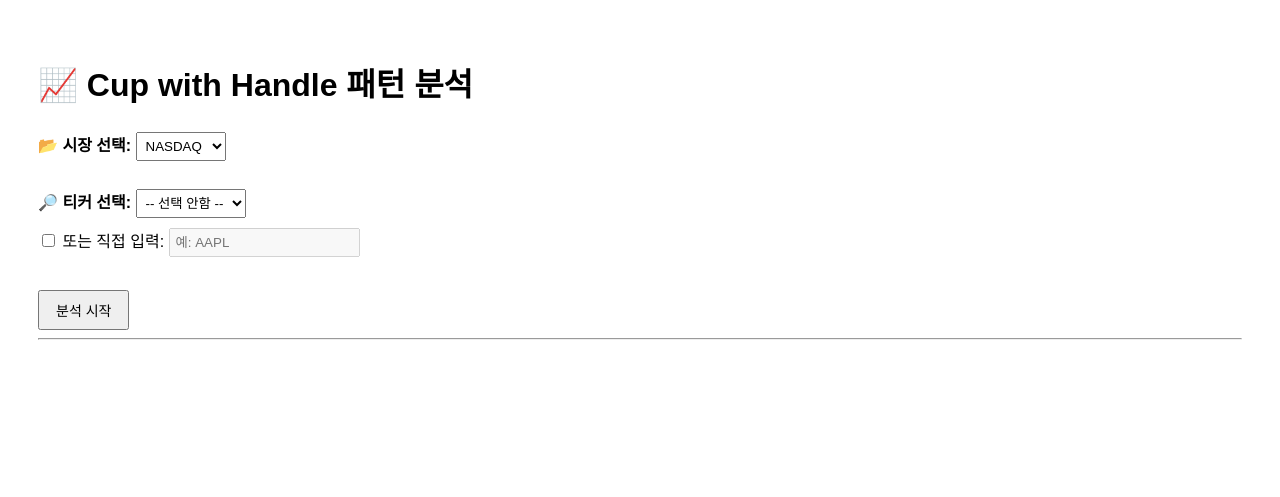
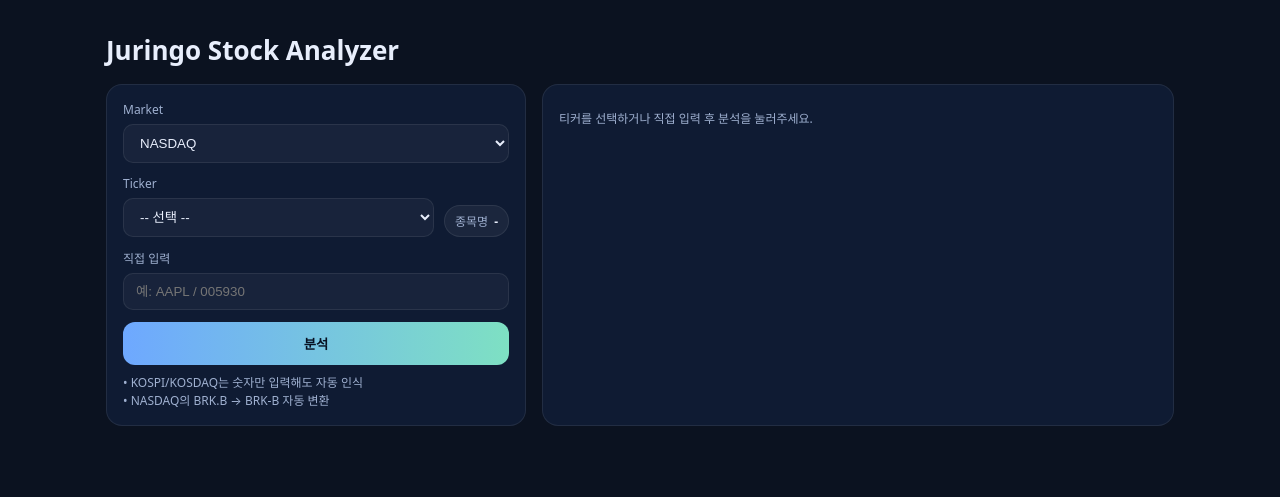
Before and after one commit to juringopr/juringo-app, a Flask app: template templates/index.html in a window 1280 px wide. Shown: the top 497 px of the page. Run offline with Flask 3, Linux system fonts and the light colour scheme; the template is opened without the code that fills it, so the values that code supplies are empty.

Commit message:
index.html

```diff
--- a/templates/index.html
+++ b/templates/index.html
@@ -1,69 +1,240 @@
-<!DOCTYPE html>
-<html>
+<!doctype html>
+<html lang="ko">
 <head>
-    <meta charset="UTF-8">
-    <title>📊 Cup with Handle 분석기</title>
+  <meta charset="utf-8" />
+  <meta name="viewport" content="width=device-width, initial-scale=1" />
+  <title>Juringo Analyzer</title>
+
   <style>
-        body { font-family: Arial, sans-serif; padding: 30px; }
-        label { font-weight: bold; }
-        select, input[type="text"] { padding: 5px; margin: 5px 0; }
-        button { padding: 8px 16px; margin-top: 10px; font-size: 14px; }
-        pre { white-space: pre-wrap; font-family: inherit; }
+    :root {
+      --bg: #0b1220;
+      --card: #0f1b33;
+      --text: #e8eefc;
+      --muted: #9fb0d0;
+      --line: rgba(255,255,255,.08);
+      --accent: #6ea8ff;
+      --accent2: #7ee0c3;
+    }
+
+    * { box-sizing: border-box; }
+
+    body {
+      margin: 0;
+      font-family: system-ui, -apple-system, "Apple SD Gothic Neo", "Noto Sans KR", sans-serif;
+      background: var(--bg);
+      color: var(--text);
+    }
+
+    .wrap {
+      max-width: 1100px;
+      margin: 32px auto;
+      padding: 0 16px 40px;
+    }
+
+    h1 {
+      margin: 0 0 16px;
+      font-size: 26px;
+    }
+
+    .grid {
+      display: grid;
+      grid-template-columns: 420px 1fr;
+      gap: 16px;
+    }
+
+    @media (max-width: 900px) {
+      .grid { grid-template-columns: 1fr; }
+    }
+
+    .card {
+      background: #0f1b33;
+      border: 1px solid var(--line);
+      border-radius: 16px;
+      padding: 16px;
+    }
+
+    label {
+      display: block;
+      font-size: 12px;
+      color: var(--muted);
+      margin-bottom: 6px;
+    }
+
+    select, input {
+      width: 100%;
+      padding: 10px 12px;
+      border-radius: 10px;
+      border: 1px solid var(--line);
+      background: rgba(255,255,255,.04);
+      color: var(--text);
+    }
+
+    .row {
+      display: flex;
+      gap: 10px;
+      align-items: flex-end;
+      margin-bottom: 12px;
+    }
+
+    .chip {
+      display: inline-flex;
+      align-items: center;
+      gap: 6px;
+      padding: 6px 10px;
+      border-radius: 999px;
+      border: 1px solid var(--line);
+      background: rgba(255,255,255,.05);
+      font-size: 12px;
+      color: var(--muted);
+      white-space: nowrap;
+    }
+
+    .chip b {
+      color: var(--text);
+      font-weight: 600;
+    }
+
+    button {
+      width: 100%;
+      padding: 12px;
+      border-radius: 12px;
+      border: none;
+      cursor: pointer;
+      font-weight: 700;
+      color: #071122;
+      background: linear-gradient(90deg, var(--accent), var(--accent2));
+    }
+
+    pre {
+      white-space: pre-wrap;
+      font-size: 13px;
+      line-height: 1.55;
+      padding: 12px;
+      border-radius: 12px;
+      border: 1px solid var(--line);
+      background: rgba(0,0,0,.25);
+    }
+
+    .chartWrap {
+      margin-top: 12px;
+      padding: 12px;
+      border-radius: 14px;
+      border: 1px solid var(--line);
+      background: rgba(0,0,0,.25);
+      display: flex;
+      justify-content: center;
+      align-items: center;
+    }
+
+    /* ✅ 차트 비율 유지 + 세로 500px */
+    .chartImg {
+      height: 500px;
+      width: auto;
+      max-width: 100%;
+      display: block;
+    }
+
+    .muted {
+      font-size: 12px;
+      color: var(--muted);
+      margin-top: 8px;
+    }
   </style>
-    <script>
-        function toggleInput() {
-            const checkbox = document.getElementById("use_custom");
-            const customInput = document.getElementById("custom_ticker");
-            const selectBox = document.getElementById("ticker_select");
+</head>
 
-            if (checkbox.checked) {
-                customInput.disabled = false;
-                selectBox.selectedIndex = 0;
-            } else {
-                customInput.disabled = true;
-                customInput.value = '';
-            }
-        }
-    </script>
-</head>
 <body>
-    <h1>📈 Cup with Handle 패턴 분석</h1>
+  <div class="wrap">
+    <h1>Juringo Stock Analyzer</h1>
 
+    <div class="grid">
+      <!-- LEFT : FORM -->
+      <div class="card">
         <form method="POST">
-        <label>📂 시장 선택:</label>
-        <select name="market" onchange="this.form.submit()">
-            <option value="NASDAQ" {% if selected_market == 'NASDAQ' %}selected{% endif %}>NASDAQ</option>
-            <option value="KOSPI" {% if selected_market == 'KOSPI' %}selected{% endif %}>KOSPI</option>
-            <option value="KOSDAQ" {% if selected_market == 'KOSDAQ' %}selected{% endif %}>KOSDAQ</option>
+
+          <div class="row">
+            <div style="flex:1;">
+              <label>Market</label>
+              <select name="market">
+                <option value="NASDAQ" {% if selected_market == "NASDAQ" %}selected{% endif %}>NASDAQ</option>
+                <option value="KOSPI" {% if selected_market == "KOSPI" %}selected{% endif %}>KOSPI</option>
+                <option value="KOSDAQ" {% if selected_market == "KOSDAQ" %}selected{% endif %}>KOSDAQ</option>
               </select>
+            </div>
+          </div>
 
-        <br><br>
-
-        <label>🔎 티커 선택:</label>
-        <select name="ticker" id="ticker_select">
-            <option value="">-- 선택 안함 --</option>
-            {% for ticker in tickers %}
-                <option value="{{ ticker }}" {% if selected_ticker == ticker %}selected{% endif %}>{{ ticker }}</option>
+          <div class="row">
+            <div style="flex:1;">
+              <label>Ticker</label>
+              <select name="ticker" id="tickerSelect">
+                <option value="">-- 선택 --</option>
+                {% for t in tickers %}
+                  <option
+                    value="{{ t.symbol }}"
+                    data-name="{{ t.name|e }}"
+                    {% if selected_ticker == t.symbol %}selected{% endif %}
+                  >
+                    {{ t.symbol }}
+                  </option>
                 {% endfor %}
               </select>
+            </div>
 
-        <br>
-        <input type="checkbox" id="use_custom" onclick="toggleInput()">
-        또는 직접 입력:
-        <input type="text" name="custom_ticker" id="custom_ticker" placeholder="예: AAPL" {% if not custom_ticker %}disabled{% endif %} value="{{ custom_ticker }}">
+            <!-- 종목명 표시 -->
+            <div>
+              <div class="chip">
+                <span>종목명</span>
+                <b id="tickerName">-</b>
+              </div>
+            </div>
+          </div>
 
-        <br><br>
-        <button type="submit">분석 시작</button>
+          <div class="row">
+            <div style="flex:1;">
+              <label>직접 입력</label>
+              <input type="text" name="custom_ticker" placeholder="예: AAPL / 005930" />
+            </div>
+          </div>
+
+          <button type="submit">분석</button>
+
+          <div class="muted">
+            • KOSPI/KOSDAQ는 숫자만 입력해도 자동 인식<br>
+            • NASDAQ의 BRK.B → BRK-B 자동 변환
+          </div>
         </form>
+      </div>
 
-    <hr>
-
+      <!-- RIGHT : RESULT -->
+      <div class="card">
         {% if result %}
           <pre>{{ result }}</pre>
+        {% else %}
+          <div class="muted">티커를 선택하거나 직접 입력 후 분석을 눌러주세요.</div>
         {% endif %}
 
         {% if chart_filename %}
-          <img src="{{ url_for('static', filename=chart_filename) }}">
+          <div class="chartWrap">
+            <img
+              class="chartImg"
+              src="{{ url_for('static', filename=chart_filename) }}"
+              alt="chart"
+            />
+          </div>
         {% endif %}
+      </div>
+    </div>
+  </div>
+
+  <script>
+    function updateTickerName() {
+      const sel = document.getElementById("tickerSelect");
+      const opt = sel.options[sel.selectedIndex];
+      const name = opt && opt.dataset && opt.dataset.name ? opt.dataset.name : "";
+      document.getElementById("tickerName").textContent = name || "-";
+    }
+
+    document.getElementById("tickerSelect").addEventListener("change", updateTickerName);
+    updateTickerName();
+  </script>
 </body>
 </html>
```
Lines whose indentation alone changed are shown as unchanged.
